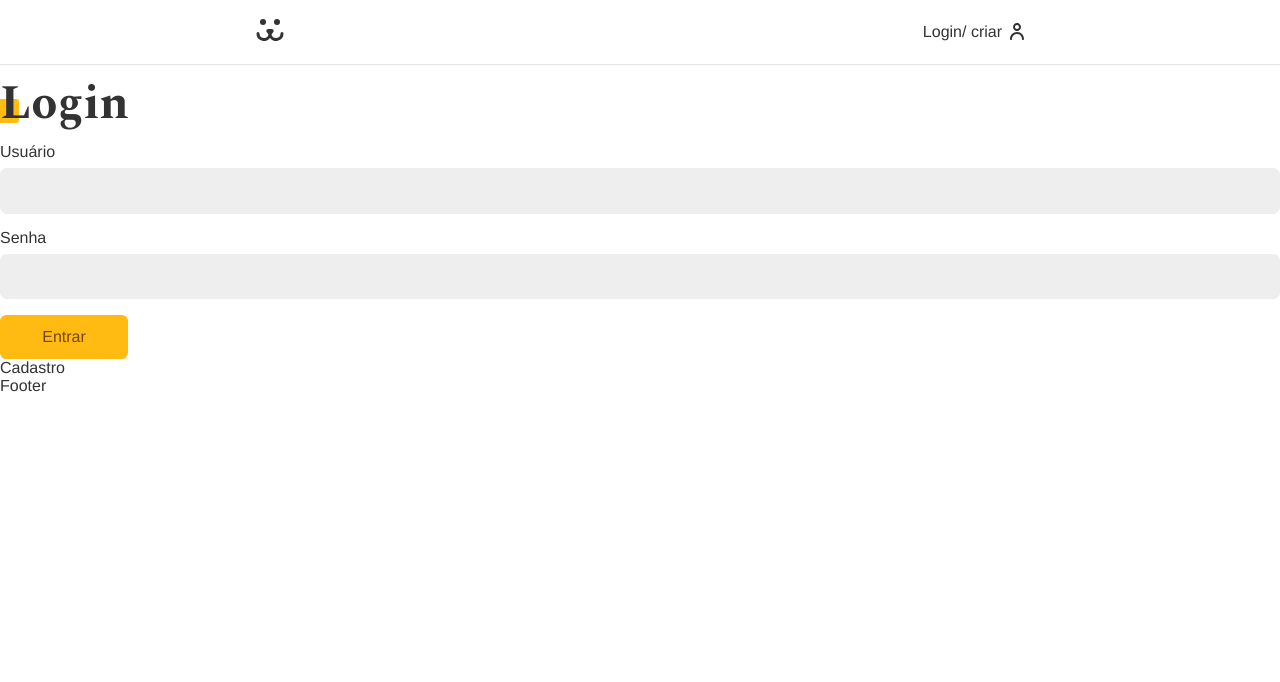
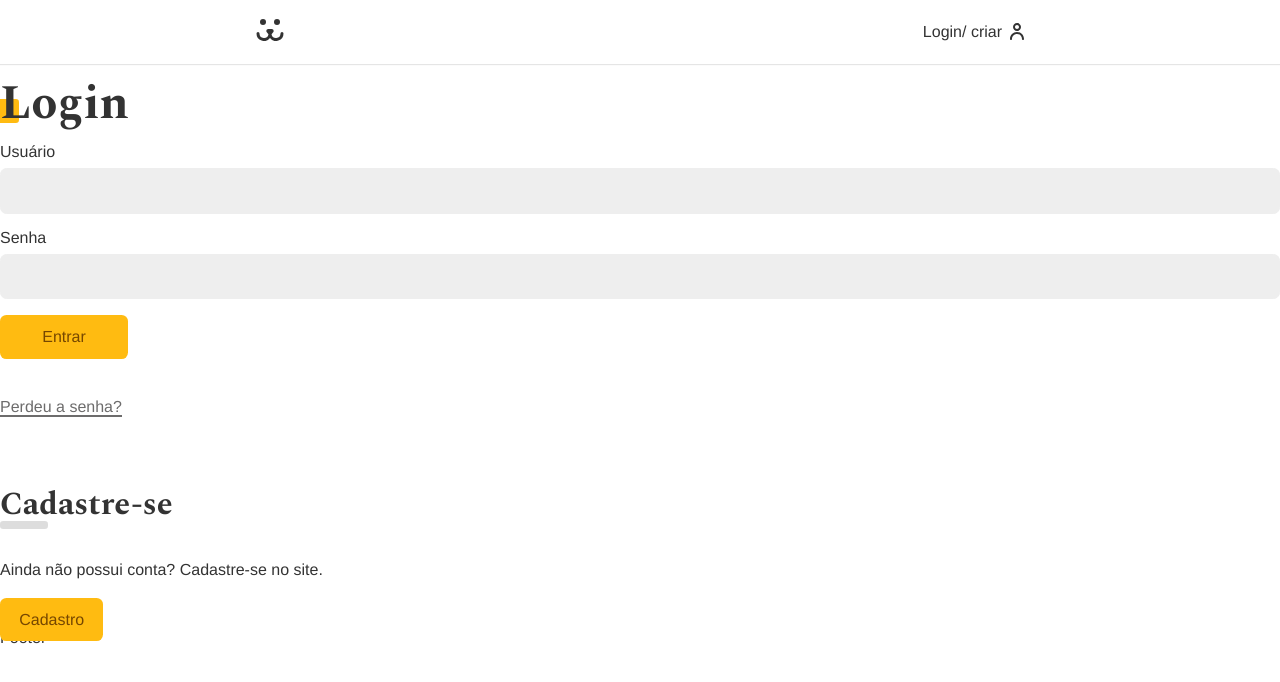
Before and after one commit to thiagonmiziara/dogs, a React (Create React App) app in the folder dogs/: page /login in a window 1280 px wide. Shown: the top 682 px of the page. Built offline with nearby package versions, Linux system fonts and the light colour scheme.

Commit message:
Add styles no component LoginForm

```diff
--- a/dogs/src/Components/Login/LoginForm.jsx
+++ b/dogs/src/Components/Login/LoginForm.jsx
@@ -1,4 +1,6 @@
 import React from "react";
+import styles from "./LoginForm.module.css";
+import stylesBtn from "../Forms/Button.module.css";
 import { Link } from "react-router-dom";
 import Input from "../Forms/Input";
 import Button from "../Forms/Button";
@@ -21,7 +23,7 @@
   return (
     <section className="animeLeft">
       <h1 className="title">Login</h1>
-      <form onSubmit={handleSubmit}>
+      <form className={styles.form} onSubmit={handleSubmit}>
         <Input label="Usuário" type="text" name="usename" {...username} />
         <Input label="Senha" type="password" name="password" {...password} />
         {loading ? (
@@ -31,7 +33,16 @@
         )}
         <Error error={error} />
       </form>
-      <Link to="/login/criar">Cadastro</Link>
+      <Link className={styles.perdeu} to="/login/perdeu">
+        Perdeu a senha?
+      </Link>
+      <div className={styles.cadastro}>
+        <h2 className={styles.subtitle}>Cadastre-se</h2>
+        <p>Ainda não possui conta? Cadastre-se no site.</p>
+        <Link className={stylesBtn.button} to="/login/criar">
+          Cadastro
+        </Link>
+      </div>
     </section>
   );
 };
--- /dev/null
+++ b/dogs/src/Components/Login/LoginForm.module.css
@@ -0,0 +1,42 @@
+.form {
+    margin-bottom: 2rem;
+}
+
+.perdeu {
+    display: inline-block;
+    color: rgb(109, 108, 108);
+    padding: .5rem 0;
+    line-height: 1;
+}
+
+.perdeu::after {
+    content: '';
+    height: 2px;
+    width: 100%;
+    background: currentColor;
+    display: block;
+}
+
+.cadastro {
+    margin-top: 4rem;
+}
+
+.cadastro p {
+    margin-top: 2rem;
+    margin-bottom: 2rem;
+}
+
+.subtitle {
+    font-family: var(--type-second);
+    line-height: 1;
+    font-size: 2rem;
+}
+
+.subtitle::after {
+    content: '';
+    display: block;
+    background: #ddd;
+    height: 0.5rem;
+    width: 3rem;
+    border-radius: .2rem;
+}
```
Also changed, not shown: 1 other file (tests, documents, lock files or other folders).
